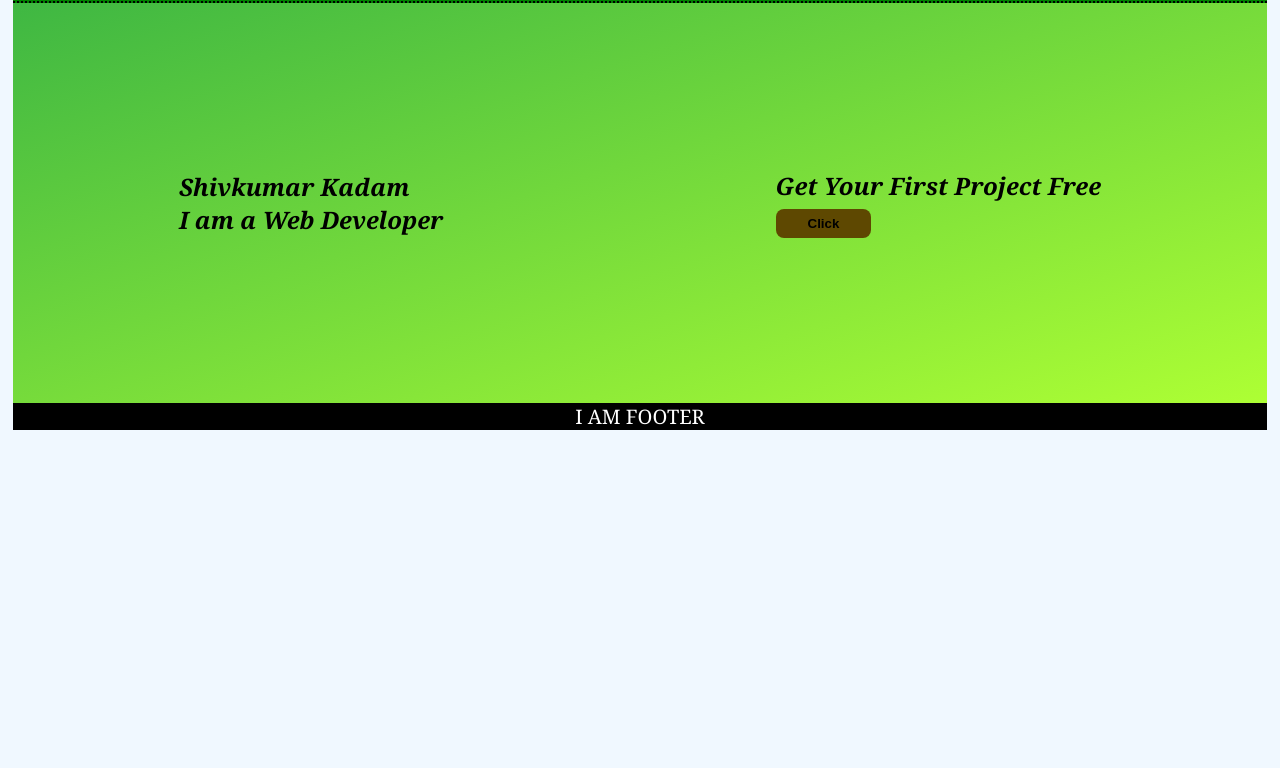
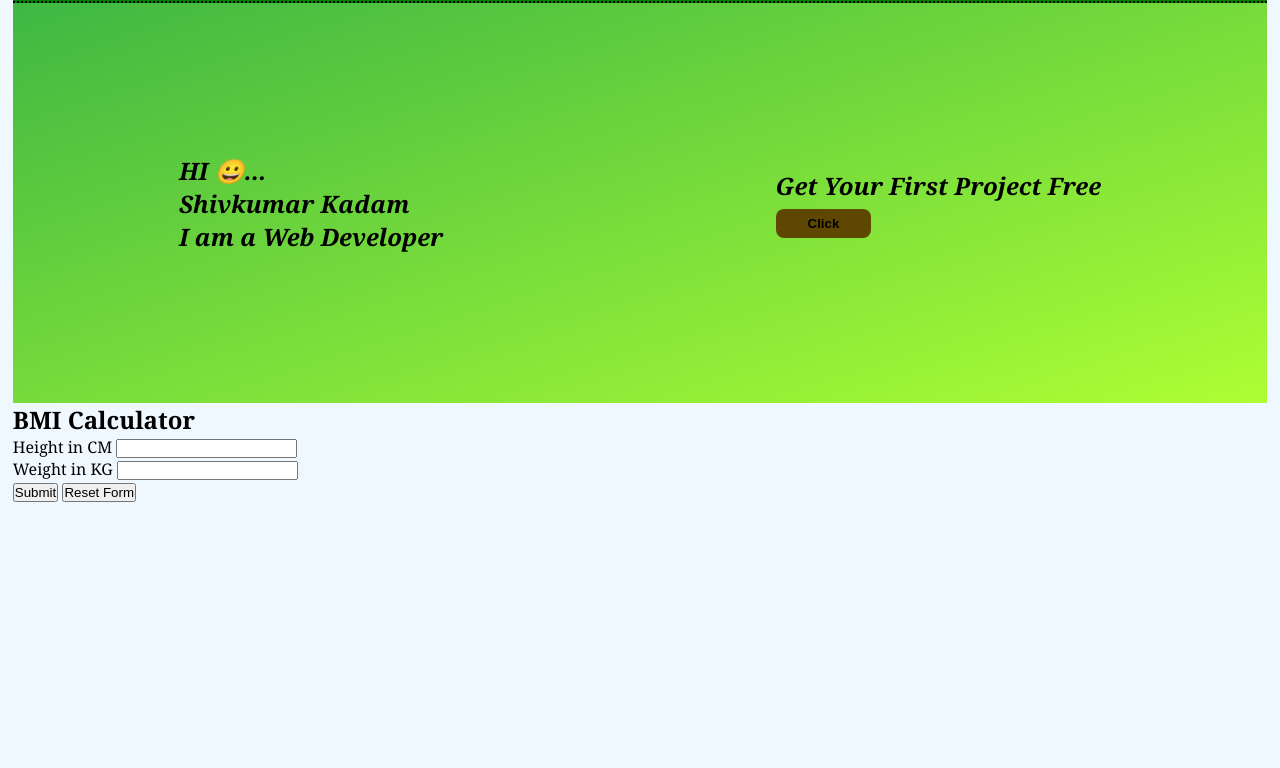
Before and after one commit to shivkumar-kadam/02TrainingProjectRepo, a plain HTML site: page 01_htmlProject/P01_project1/index.html in a window 1280 px wide. Shown: the part 32-800 px from the top of the page. Drawn offline with Linux system fonts and the light colour scheme.

Commit message:
update BMI style

```diff
--- a/01_htmlProject/P01_project1/index.html
+++ b/01_htmlProject/P01_project1/index.html
@@ -25,6 +25,7 @@
     <!-- Hero Section -->
     <section class="hero hero-section-style">
         <div>
+            <p>HI 😀...</p>
             <div class="myName">text</div>
             <div class="myRole">...</div>
         </div>
@@ -35,7 +36,31 @@
     </section>
 
     <!-- BMI Calculator Section -->
+    <section class="bmi">
+        <form action="" class="bmi-form" id="bmi-form">
+            <div class="bmi-heading-section">
+                <h1>BMI Calculator</h1>
+            </div>
 
+            <div class="height-section">
+                <label for="inputHeight">Height in CM</label>
+                <input type="text" id="inputHeight" name="inputHeight" >
+                <p class="inputHeightErr msgSuccess"></p>
+            </div>
+
+            <div class="weight-section">
+                <label for="inputWeight">Weight in KG</label>
+                <input type="text" id="inputWeight" name="inputWeight" >
+                <p class="inputWeightErr msgErr"></p>
+            </div>
+
+            <div class="button-section">
+                <button type="submit" class="form-submit-button">Submit</button>
+                <button type="submit" class="form-reset-button form-submit-button">Reset Form</button>
+            </div>
+            </div>
+        </form>
+    </section>
 
 
 
@@ -49,5 +74,6 @@
     <!-- JavaScript Section-->
     <script src="./js/01printMsg.js"></script>
     <script src="./js/02setIntervalMsg.js"></script>
+    <script src="./js/03BMI.js"></script>
 </body>
 </html>
```
